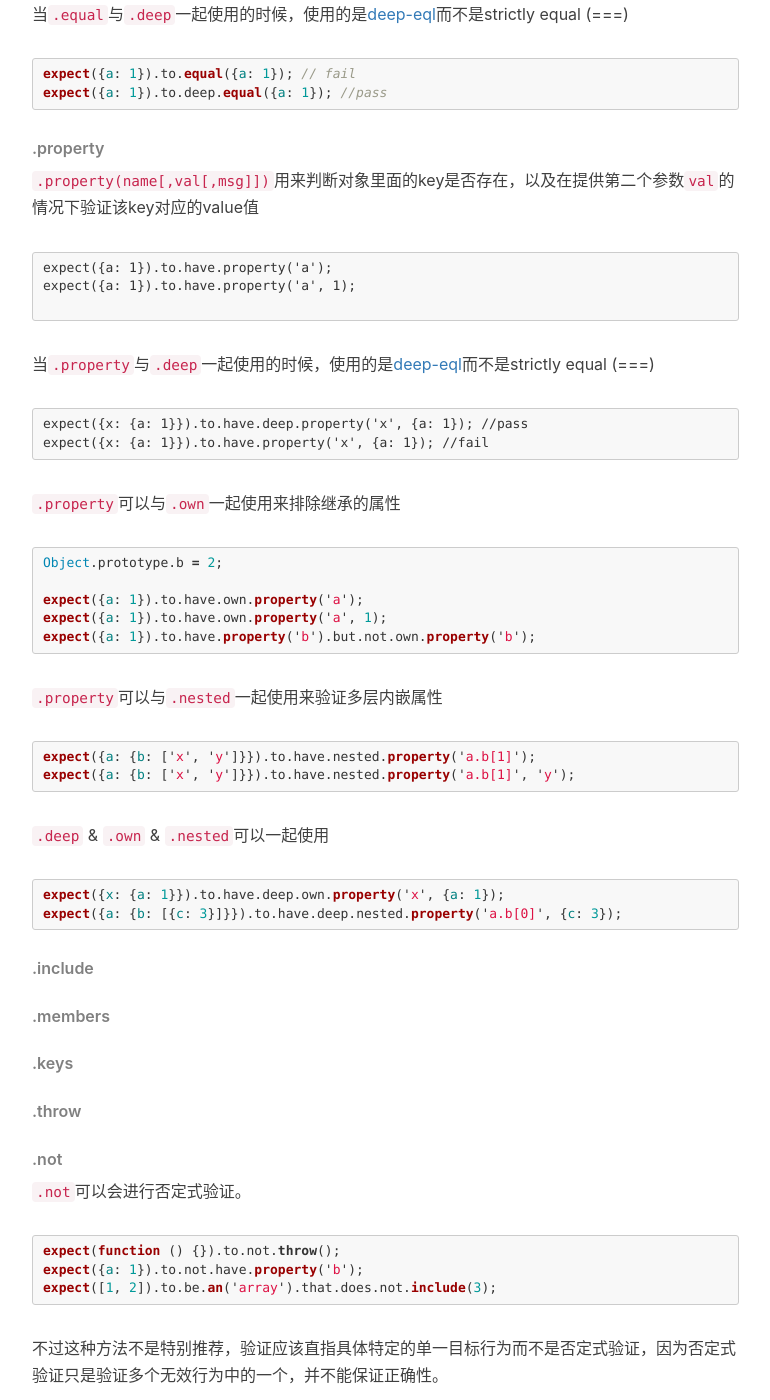
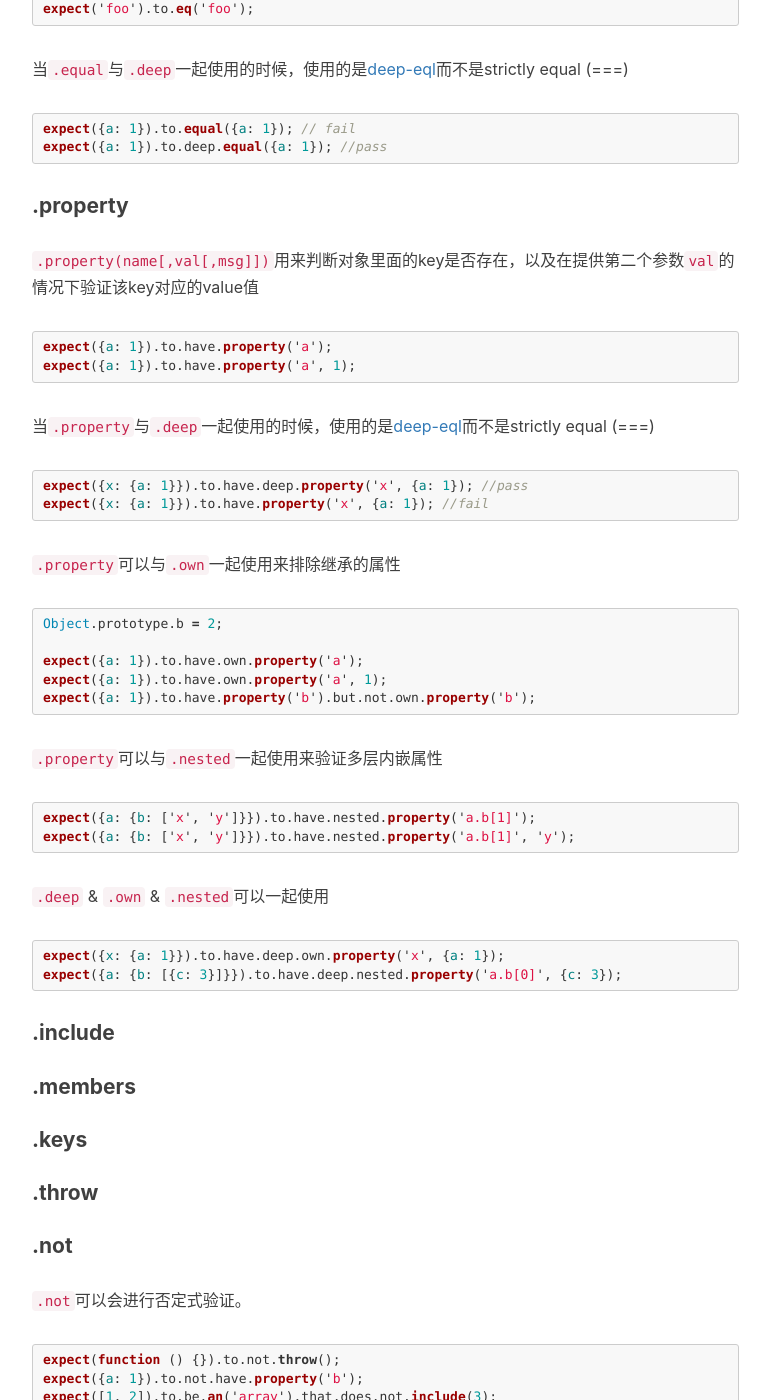
Before and after one commit to DanteYu/DanteYu.github.io, a Jekyll site: the page built from _posts/2017-10-02-chai.markdown, in a window 1280 px wide and 1400 px high, scrolled down 2176 px. Shown: the whole window, without its empty margins (233-1003 px from the left). Built offline with Jekyll 4.4.1, drawn with Linux system fonts in a browser that asks for light colours; nearby versions of some CDN libraries; comment, search, counter and statistics services are not loaded; some of the changed text lies outside the part shown.

Commit message:
update chai post

````diff
--- a/_posts/2017-10-02-chai.markdown
+++ b/_posts/2017-10-02-chai.markdown
@@ -17,7 +17,7 @@ tags:
 * `assert`提供了更加经典的TDD验证风格
   * `assert.lengthOf(tea.flavors, 3);`
 
-#### 安装
+### 安装
 
 安装可以使用`npm install chai`。更加推荐的做法是在`package.json`里面添加chai，然后使用`npm install`去安装。
 
@@ -29,11 +29,11 @@ tags:
 
 使用`*`可以让每一次执行`npm install`的时候都去下载安装`Chai`的最新版本，这在持续集成里面能发挥很大的作用。
 
-#### chai.expect
+### chai.expect
 
 让我们一起来看下如何使用`chai.expect`。
 
-##### Chains Getter
+#### Chains Getter
 
 下面所有的chains都可以用来增加验证表达式的可读性，读起来更接近自然语言。
 
@@ -53,7 +53,7 @@ tags:
 * but
 * does
 
-###### .equal
+#### .equal
 `.equal`应该算是验证里面用得最多的方法了，用来验证两个对象是否相等，本质是用了strictly equal (===)。`.equal(val[,msg])`接受两个参数，第一个是期望值，第二个值是可选的当验证失败时会返回的错误消息。也可以使用`.eq`
 
 典型用法
@@ -70,18 +70,17 @@ expect({a: 1}).to.equal({a: 1}); // fail
 expect({a: 1}).to.deep.equal({a: 1}); //pass
 ```
 
-###### .property
+#### .property
 `.property(name[,val[,msg]])`用来判断对象里面的key是否存在，以及在提供第二个参数`val`的情况下验证该key对应的value值
 
-```
+```js
 expect({a: 1}).to.have.property('a');
 expect({a: 1}).to.have.property('a', 1);
-
 ```
 
 当`.property`与`.deep`一起使用的时候，使用的是[deep-eql](https://github.com/chaijs/deep-eql)而不是strictly equal (===)
 
-```
+```js
 expect({x: {a: 1}}).to.have.deep.property('x', {a: 1}); //pass
 expect({x: {a: 1}}).to.have.property('x', {a: 1}); //fail
 ```
@@ -108,12 +107,11 @@ expect({x: {a: 1}}).to.have.deep.own.property('x', {a: 1});
 expect({a: {b: [{c: 3}]}}).to.have.deep.nested.property('a.b[0]', {c: 3});
 ```
 
-###### .include
-###### .members
-###### .keys
-###### .throw
-
-###### .not
+#### .include
+#### .members
+#### .keys
+#### .throw
+#### .not
 
 `.not`可以会进行否定式验证。
 
@@ -125,11 +123,11 @@ expect([1, 2]).to.be.an('array').that.does.not.include(3);
 
 不过这种方法不是特别推荐，验证应该直指具体特定的单一目标行为而不是否定式验证，因为否定式验证只是验证多个无效行为中的一个，并不能保证正确性。
 
-```
+```js
 expect(2).to.equal(2);
 expect(2).to.not.equal(1);
 ```
 很明显，上面第二种方式不是好的验证方式
 
-###### .deep
+#### .deep
 上面有很多例子
````
Also changed, not shown: other parts of _posts/2017-10-02-chai.markdown (+1 -1 lines).
